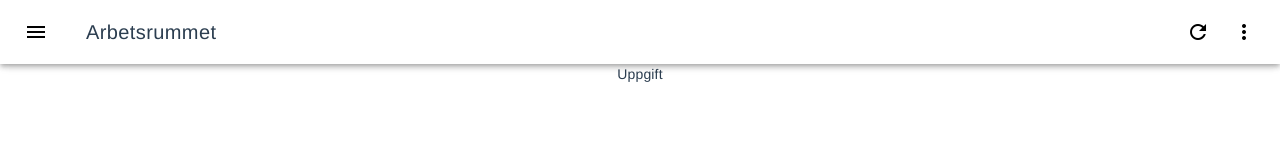
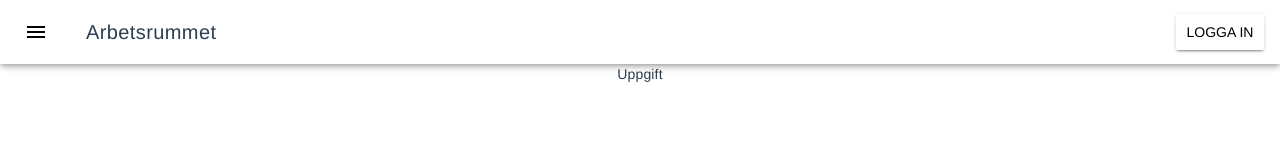
Before and after one commit to vinylen2/arbetsrummet, a Vue app in the folder vue-frontend/: page / in a window 1280 px wide. Shown: the top 160 px of the page. Built offline with nearby package versions, Linux system fonts and the light colour scheme; no server answers.

Commit message:
navbar login

```diff
--- a/vue-frontend/src/components/Navbar.vue
+++ b/vue-frontend/src/components/Navbar.vue
@@ -9,11 +9,9 @@
           <h3 class="md-title">Arbetsrummet</h3>
         </div>
         <div class="md-toolbar-section-end">
-          <md-button class="md-icon-button">
-            <md-icon>refresh</md-icon>
-          </md-button>
-          <md-button class="md-icon-button">
-            <md-icon>more_vert</md-icon>
+          <md-button class="md-raised"
+            @click="logIn">
+            Logga in
           </md-button>
         </div>
       </div>
@@ -22,8 +20,14 @@
 </template>
 
 <script>
+
 export default {
   name: 'navbar',
+  methods: {
+    logIn() {
+
+    },
+  },
 }
 </script>
 
--- a/vue-frontend/src/router/index.js
+++ b/vue-frontend/src/router/index.js
@@ -5,6 +5,7 @@ import Frontpage from '@/components/Frontpage'
 Vue.use(Router)
 
 export default new Router({
+  mode: 'history',
   routes: [
     {
       path: '/',
```
Also changed, not shown: 1 other file (tests, documents, lock files or other folders).
